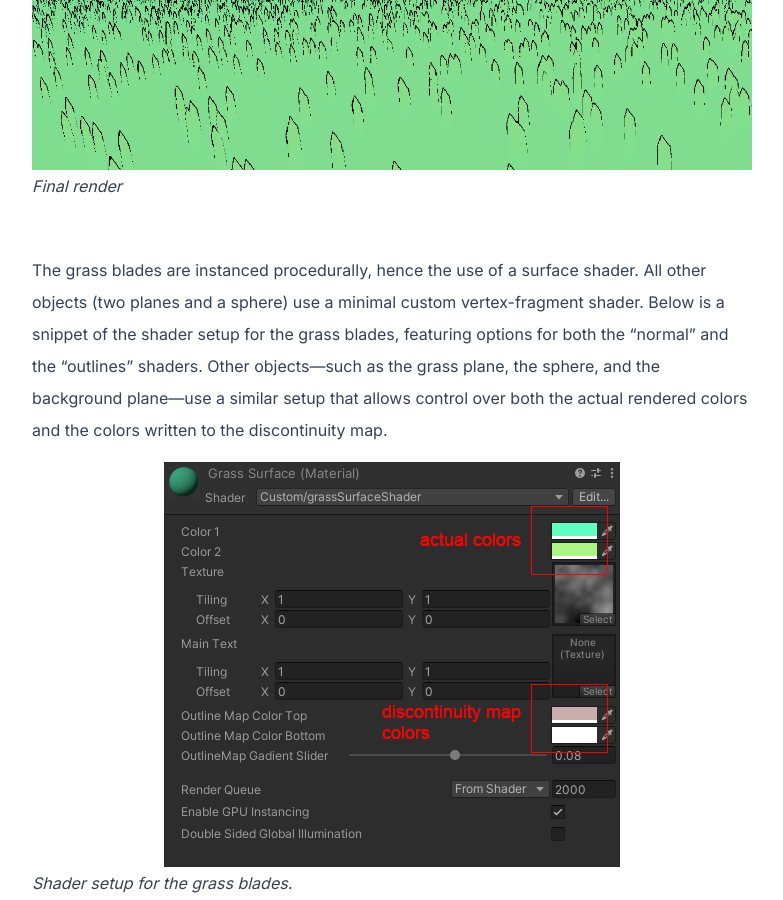
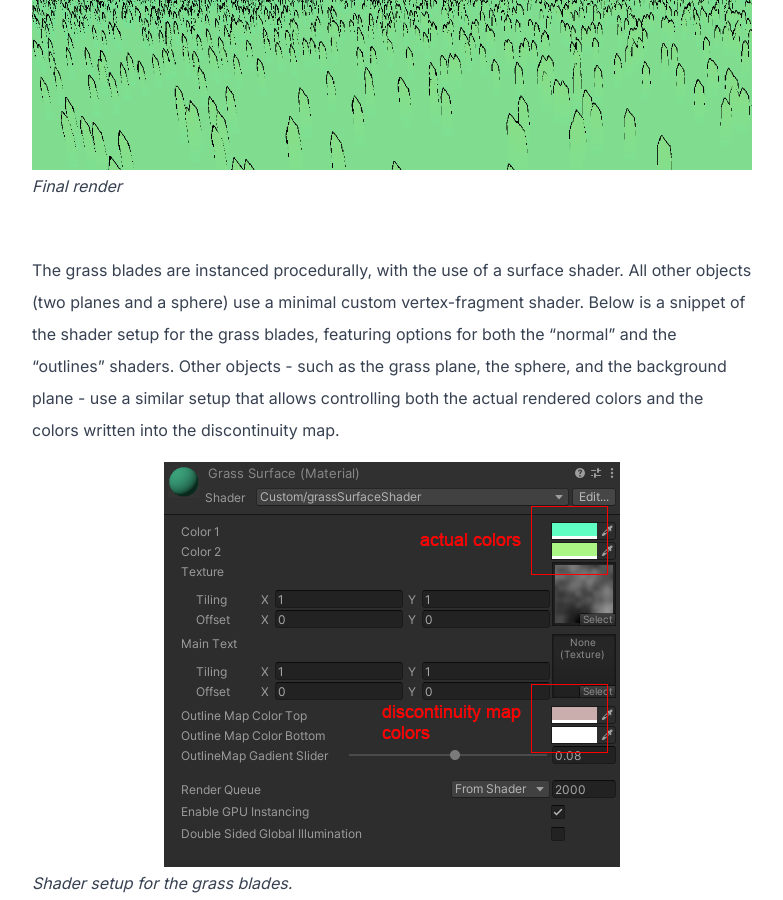
Before and after one commit to kamilashi/kamilashi.github.io, a Jekyll site: the page built from _posts/2025-05-07-outline-shader.md, in a window 1280 px wide and 900 px high, scrolled down 1592 px. Shown: the whole window, without its empty margins (248-1031 px from the left). Built offline with Jekyll 4.4.1, drawn with Linux system fonts in a browser that asks for light colours.

Commit message:
text polish outline shader round 2

```diff
--- a/_posts/2025-05-07-outline-shader.md
+++ b/_posts/2025-05-07-outline-shader.md
@@ -21,7 +21,7 @@ A small experiment I did during my studies. All objects in the scene use a "norm
 
 <div style="height: 20px;"></div>
 
-The grass blades are instanced procedurally, hence the use of a surface shader. All other objects (two planes and a sphere) use a minimal custom vertex-fragment shader. Below is a snippet of the shader setup for the grass blades, featuring options for both the "normal" and the "outlines" shaders. Other objects—such as the grass plane, the sphere, and the background plane—use a similar setup that allows control over both the actual rendered colors and the colors written to the discontinuity map.
+The grass blades are instanced procedurally, with the use of a surface shader. All other objects (two planes and a sphere) use a minimal custom vertex-fragment shader. Below is a snippet of the shader setup for the grass blades, featuring options for both the "normal" and the "outlines" shaders. Other objects - such as the grass plane, the sphere, and the background plane - use a similar setup that allows controlling both the actual rendered colors and the colors written into the discontinuity map.
 
 ![Alt text](/assets/images/outlines/editor.png)
 *Shader setup for the grass blades.*
```
